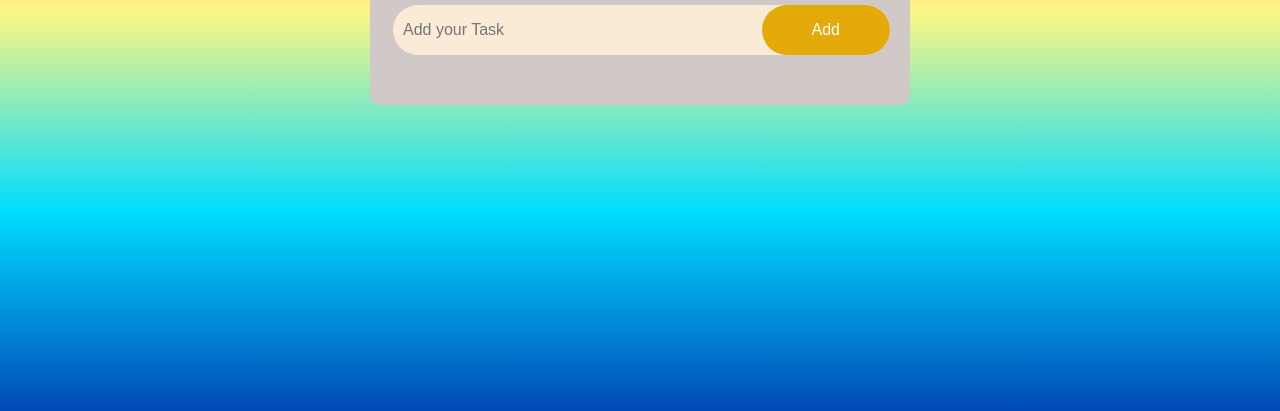
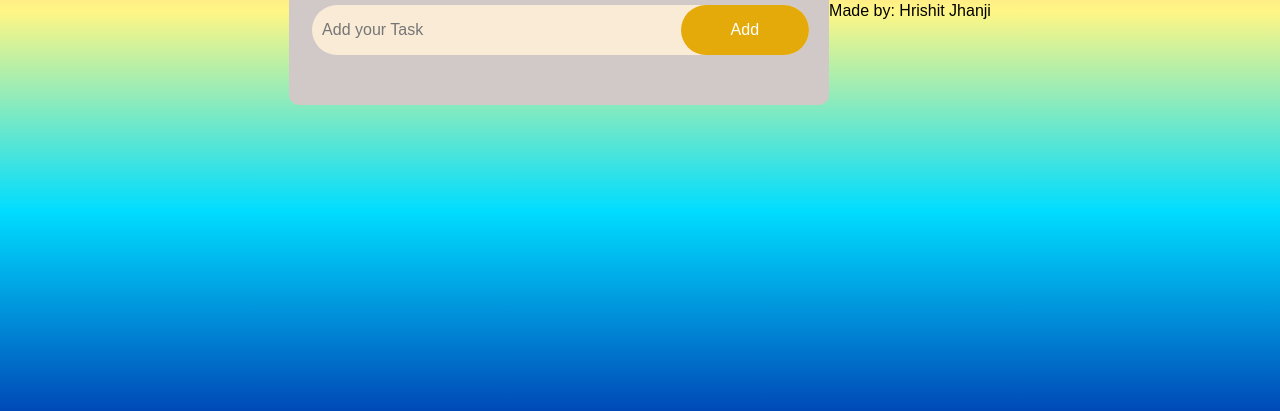
Before and after one commit to HrJ-06/To-Do-List, a plain HTML site: page index.html in a window 1280 px wide. Shown: the part 389-800 px from the top of the page. Drawn offline with Linux system fonts and the light colour scheme.

Commit message:
Update index.html

```diff
--- a/index.html
+++ b/index.html
@@ -28,6 +28,9 @@
                 <li>Task 4</li>  -->
             </ul>
         </div>
+        <div class="name-box">
+            <p>Made by: Hrishit Jhanji
+        </div>
         </div>
      <script src="index.js"></script>
     </body>
```
